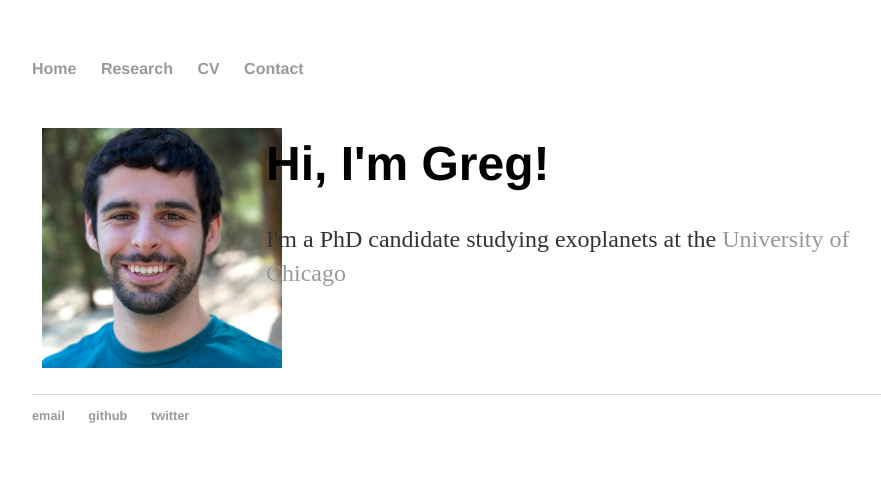
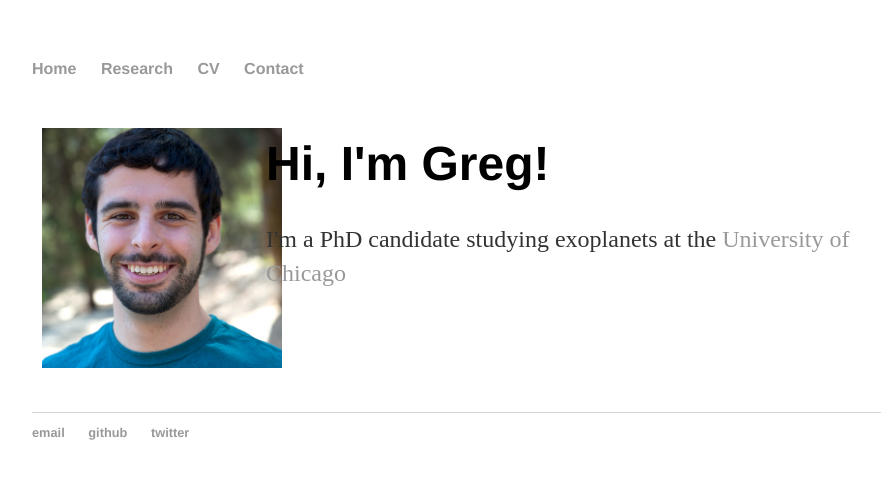
Before and after one commit to gjgilbert/gjgilbert.github.io, a Jekyll site: the page built from index.html, in a window 1280 px wide. Shown: the top 479 px of the page, without its empty margins (160-1041 px from the left). Built offline with Jekyll 4.4.1, drawn with Linux system fonts in a browser that asks for light colours.

Commit message:
Update index.html

```diff
--- a/index.html
+++ b/index.html
@@ -11,7 +11,6 @@ title: Greg Gilbert
 .column {
   float: left;
   padding: 10px;
-  height: 300px; /* Should be removed. Only for demonstration */
 }
 
 .left {
```
